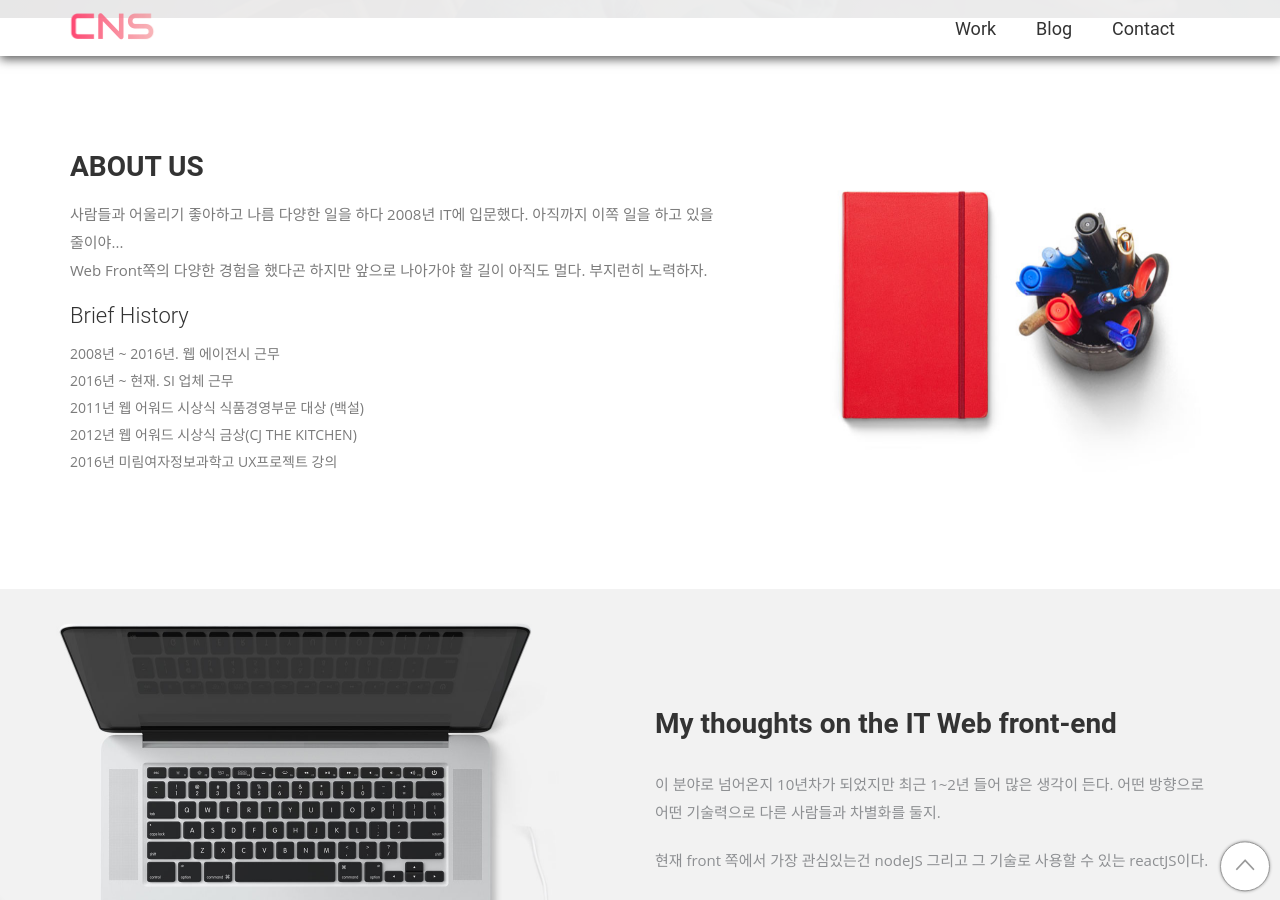
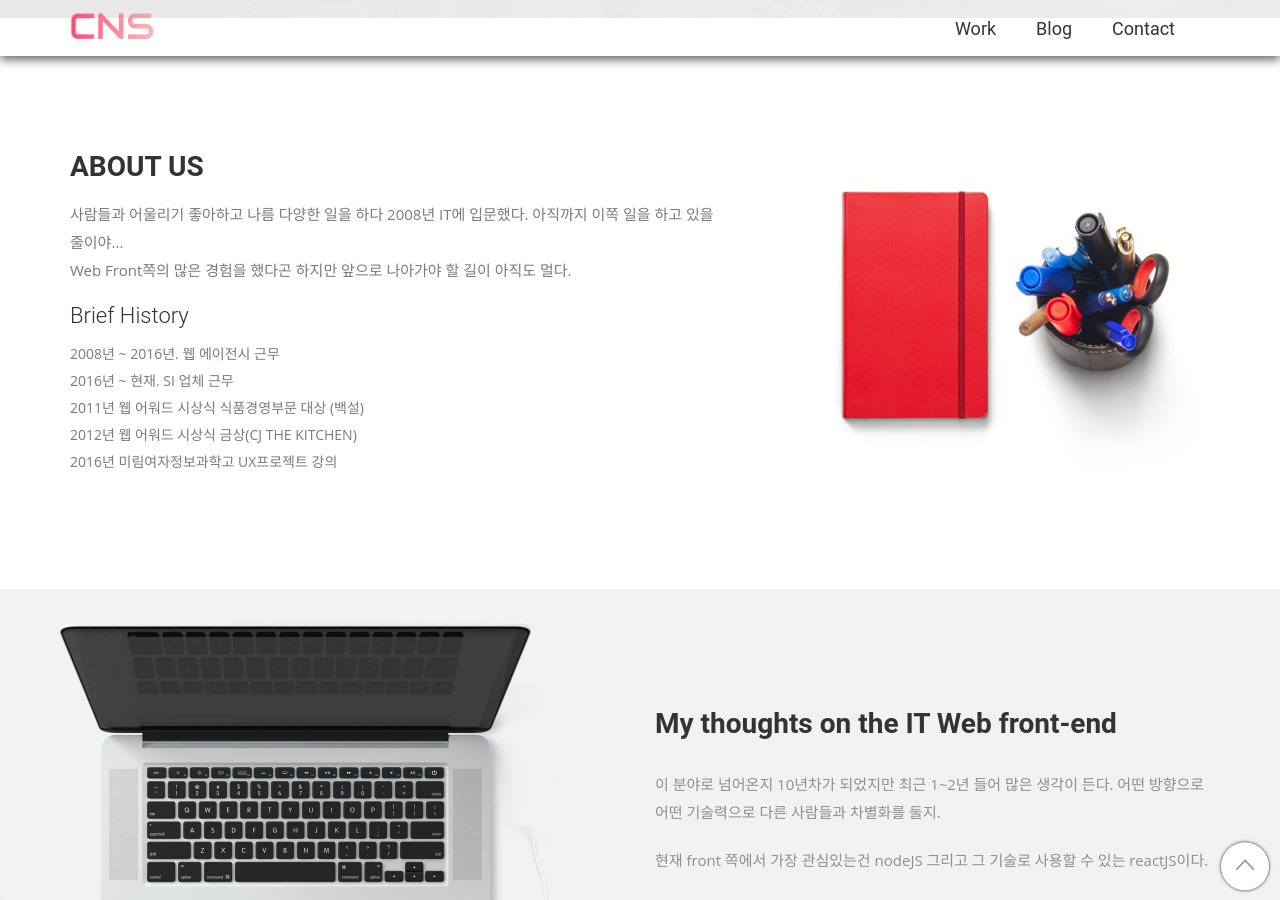
Before and after one commit to ldc84/.github.io, a Jekyll site: the page built from index.html, in a window 1280 px wide and 900 px high, scrolled down 607 px. Built offline with Jekyll 4.4.1, drawn with Linux system fonts in a browser that asks for light colours; some web fonts are replaced.

Commit message:
nav modify

```diff
--- a/index.html
+++ b/index.html
@@ -27,7 +27,7 @@
 						<h2>About Us</h2>
 					</div>
 					<p>
-						사람들과 어울리기 좋아하고 나름 다양한 일을 하다 2008년 IT에 입문했다. 아직까지 이쪽 일을 하고 있을 줄이야... <br> Web Front쪽의 다양한 경험을 했다곤 하지만 앞으로 나아가야 할 길이 아직도 멀다. 부지런히 노력하자.
+						사람들과 어울리기 좋아하고 나름 다양한 일을 하다 2008년 IT에 입문했다. 아직까지 이쪽 일을 하고 있을 줄이야... <br> Web Front쪽의 많은 경험을 했다곤 하지만 앞으로 나아가야 할 길이 아직도 멀다.
 					</p>
 					<h3>Brief History</h3>
 					<ul>
--- a/work.html
+++ b/work.html
@@ -179,3 +179,9 @@
 		</div>
 	</div>
 </section>
+
+<script type="text/javascript">
+$(function(){
+	$('.header .navbar-default .navbar-nav a').eq(0).addClass('active');
+});
+</script>
```
Also changed, not shown: blog.html (+7 -0 lines), contact.html (+7 -2 lines).
